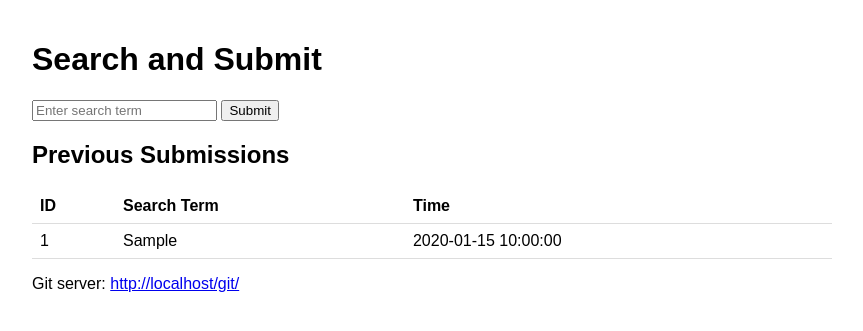
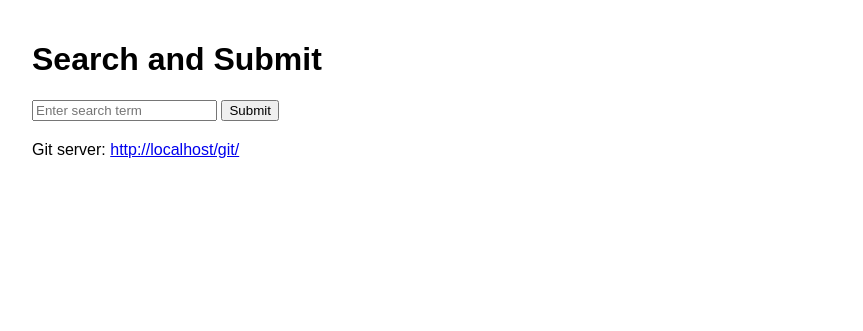
Before and after one commit to RaihahAdibah/2302118, a Flask app: page / in a window 1280 px wide. Shown: the top 331 px of the page, without its empty margins (208-1071 px from the left). Run offline with Flask 3, Linux system fonts and the light colour scheme; tables that the repository leaves empty hold one stand-in row (values such as "Sample post"); data that the repository does not hold is empty.

Commit message:
Update index.html

```diff
--- a/src/templates/index.html
+++ b/src/templates/index.html
@@ -1,7 +1,7 @@
 <!DOCTYPE html>
 <html>
 <head>
-    <title>Search App</title>
+    <title>Search</title>
     <style>
         body { font-family: Arial, sans-serif; max-width: 800px; margin: 0 auto; padding: 20px; }
         .search-box { margin-bottom: 20px; }
@@ -19,22 +19,6 @@
         </form>
     </div>
 
-    <h2>Previous Submissions</h2>
-    <table>
-        <tr>
-            <th>ID</th>
-            <th>Search Term</th>
-            <th>Time</th>
-        </tr>
-        {% for sub in submissions %}
-        <tr>
-            <td>{{ sub.id }}</td>
-            <td>{{ sub.search_term }}</td>
-            <td>{{ sub.submit_time }}</td>
-        </tr>
-        {% endfor %}
-    </table>
-
     <p>Git server: <a href="/git/">http://localhost/git/</a></p>
 </body>
 </html>
```
